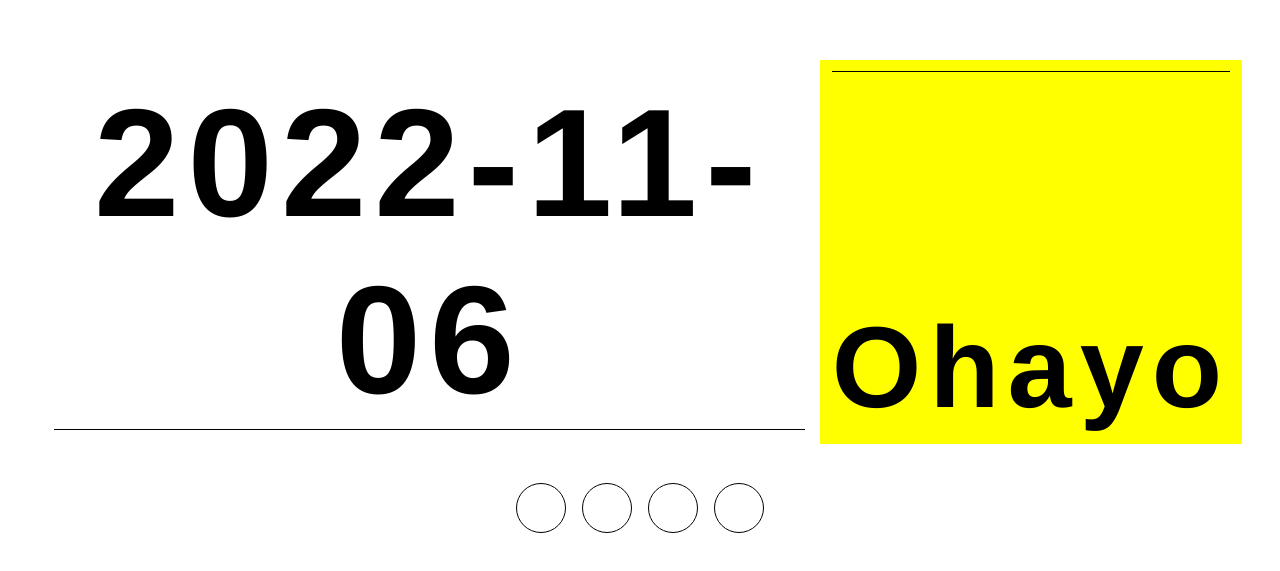
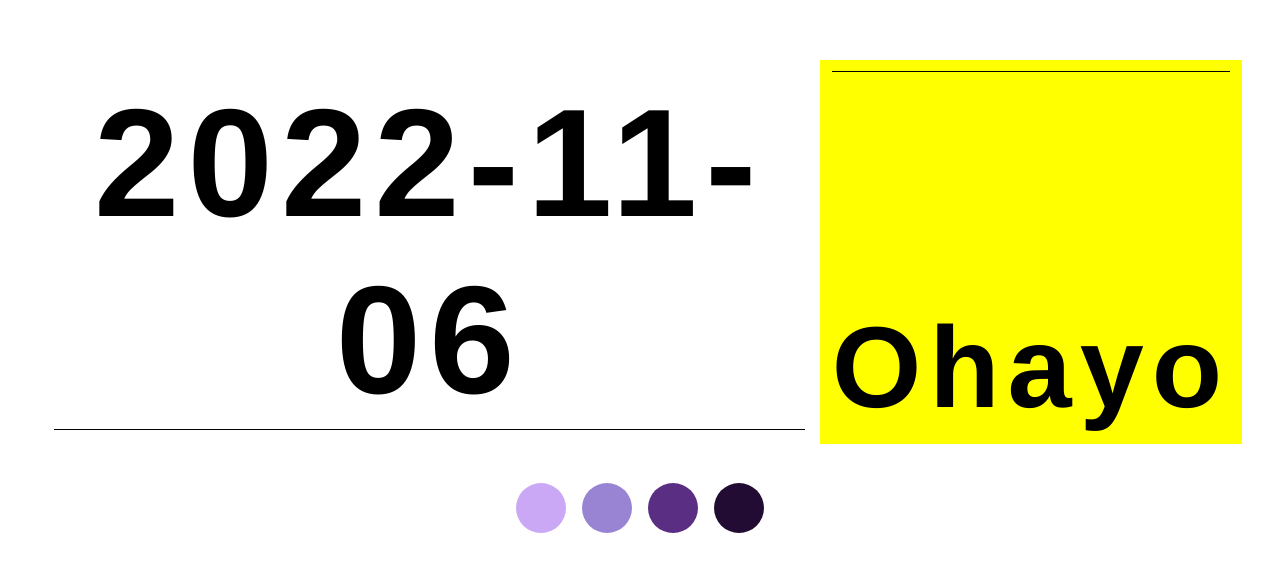
Before and after one commit to hamdi4-beep/Process, a plain HTML site: page index.html in a window 1280 px wide. Shown: the part 123-694 px from the top of the page. Drawn offline with Linux system fonts and the light colour scheme.

Commit message:
added CSS folder

```diff
--- a/css/main.css
+++ b/css/main.css
@@ -37,6 +37,7 @@ body {
 }
 
 .text-container {
+  position: relative;
   display: table;
   text-align: center;
   font-size: 6vw;
@@ -45,6 +46,7 @@ body {
 .text-container h1, .text-container h2 {
   display: table-cell;
   position: relative;
+  left: 0;
   letter-spacing: 0.5rem;
   padding: 0.1em;
   transform: none;
@@ -75,30 +77,27 @@ body {
 .theme-list .color {
   width: 50px;
   height: 50px;
-  border: 1px solid black;
   border-radius: 50%;
 }
 
-.black {
-  background-color: black !important;
+.one {
+  background-color: #caa8f5 !important;
   color: white;
 }
-.black::after {
+.one::after {
   background-color: white !important;
 }
 
-.white {
-  background-color: white !important;
+.two {
+  background-color: #9984d4 !important;
 }
 
-.grey {
-  background-color: #E6E6E6 !important;
-  border-color: #E6E6E6 !important;
+.three {
+  background-color: #592e83 !important;
 }
 
-.red {
-  background-color: darkorange !important;
-  border-color: darkorange !important;
+.four {
+  background-color: #230c33 !important;
 }
 
 /*# sourceMappingURL=main.css.map */
```
Also changed, not shown: 1 other file.
